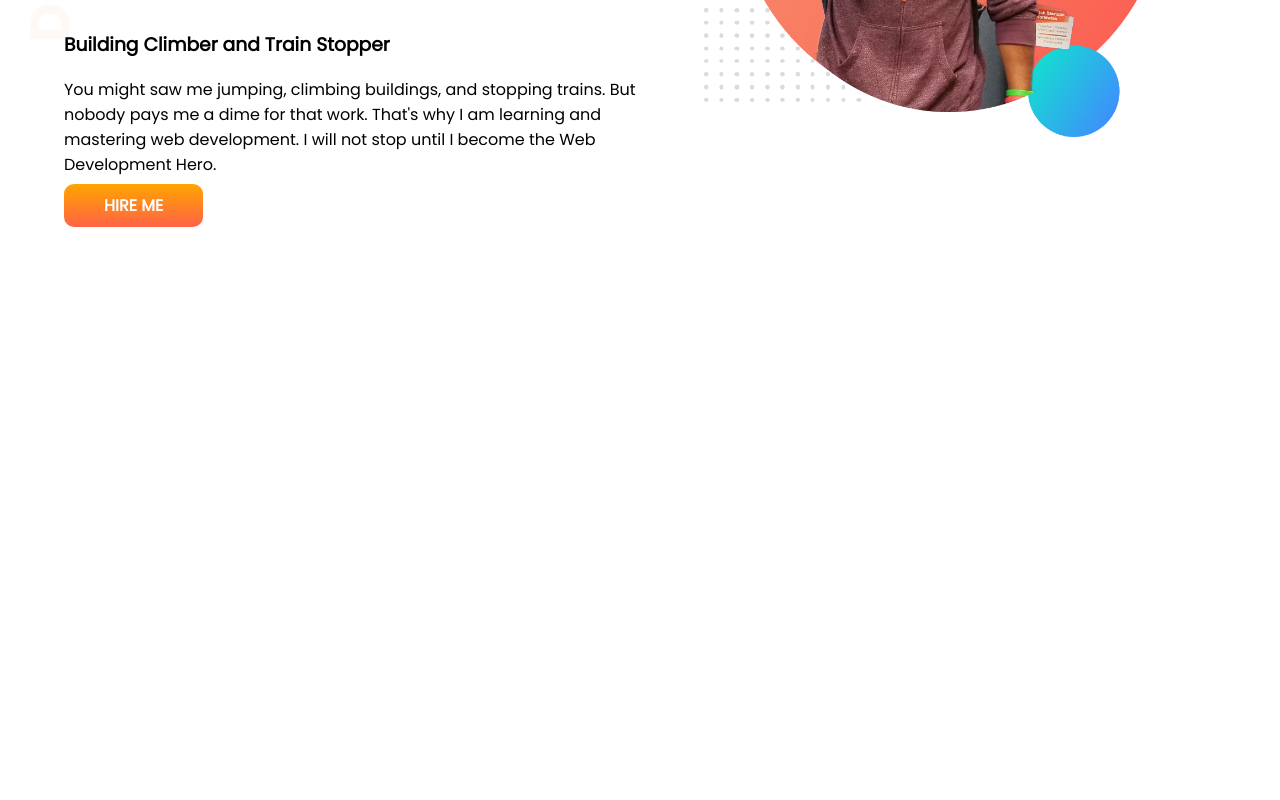
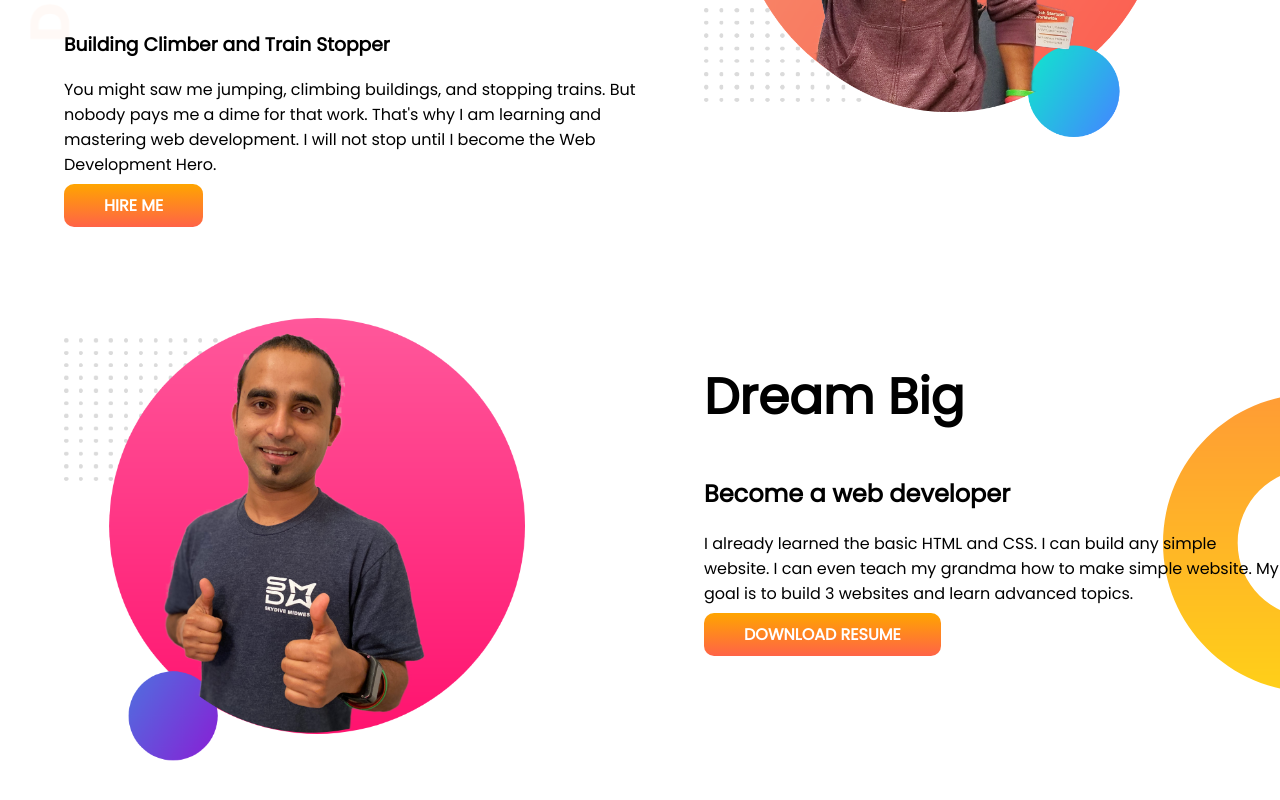
Before and after one commit to Mohammad-Rakib1/Developer-portpolio, a plain HTML site: page index.html in a window 1280 px wide. Shown: the part 320-1120 px from the top of the page. Before the commit the page ends 800 px from the top, so only its background shows below. Drawn offline with Linux system fonts and the light colour scheme.

Commit message:
section2

```diff
--- a/index.html
+++ b/index.html
@@ -24,5 +24,20 @@
             <img src="images/jhankar.png" alt="">
         </div>
     </section>
+
+    <section class="dream-big">
+        <div class="half-width">
+            <img src="images/jhankar2.png" alt="">
+        </div>
+        <div class="half-width">
+            <h1>Dream Big</h1>
+            <h2 >Become a web developer</h2>
+            <p>
+                I already learned the basic HTML and CSS. I can build any simple website. I can even teach my grandma how to make simple website. My goal is to build 3 websites and learn advanced topics.
+            </p>
+            <a class="link-button" target="_blank" href="#">DOWNLOAD RESUME</a>
+        </div>
+    </section>
+
 </body>
 </html>
--- a/style.css
+++ b/style.css
@@ -11,6 +11,7 @@ h1{
 }
 section{
     display: flex;
+    margin-bottom: 100px;
 }
 .half-width{
     width: 50%;
@@ -32,3 +33,9 @@ section{
     background-repeat: no-repeat;
 
 }
+
+.dream-big{
+    background-image: url(images/dream-bg.png);
+    background-repeat: no-repeat;
+    background-position: right;
+}
```
